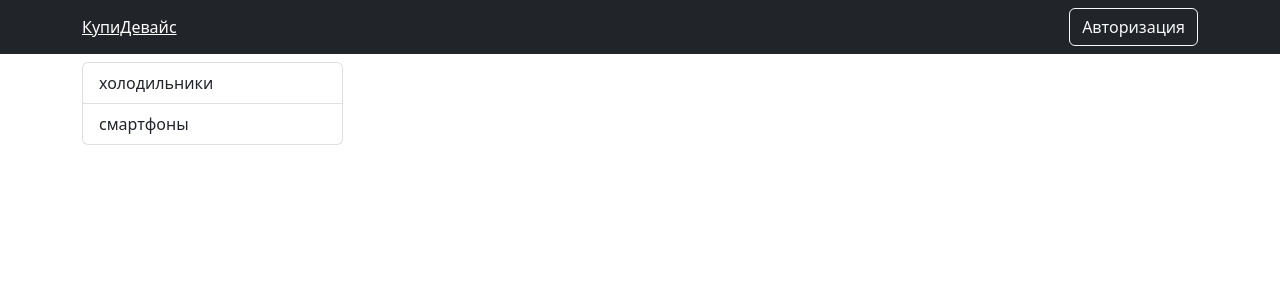
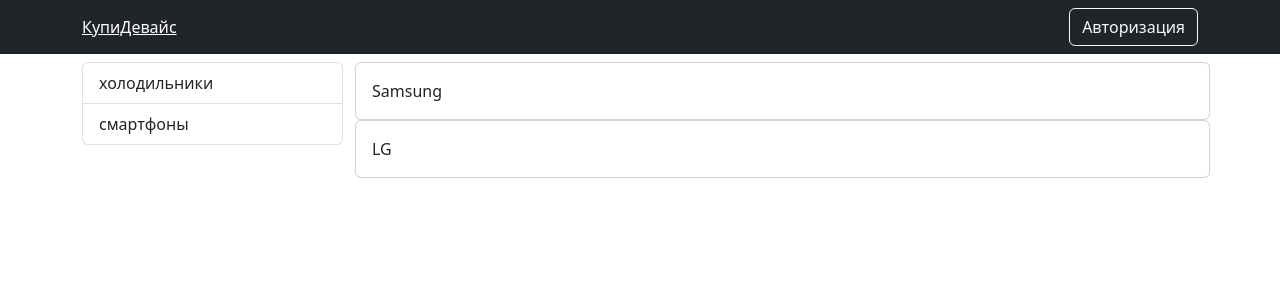
Before and after one commit to Kunduz-rahat/ecommerce-pern, a React (Create React App) app in the folder client/: page / in a window 1280 px wide. Shown: the top 300 px of the page. Built offline with nearby package versions, Linux system fonts and the light colour scheme.

Commit message:
add brandBar

```diff
--- a/client/src/App.js
+++ b/client/src/App.js
@@ -2,7 +2,6 @@
 import { BrowserRouter } from "react-router-dom";
 import AppRouter from "./components/AppRouter";
 import NavBar from "./components/NavBar";
-
 
 
 function App() {
--- /dev/null
+++ b/client/src/components/BrandBar.js
@@ -0,0 +1,19 @@
+import React, { useContext } from 'react';
+import {observer} from 'mobx-react-lite';
+import { Context } from '../index';
+import {Row, Card} from 'react-bootstrap'
+
+
+const BrandBar=observer(()=> {
+	const {device} = useContext(Context)
+  return (
+	 <Row className="d-flex">
+	 {device.brands.map(brand=>
+	 <Card key={brand.id} className="p-3">
+		{brand.name}
+	 </Card>
+	 )}
+	 </Row>
+  )
+})
+export default BrandBar
--- a/client/src/index.js
+++ b/client/src/index.js
@@ -5,6 +5,7 @@
 import { createContext } from "react";
 import UserStore from './store/UserStore';
 import DeviceStore from './store/DeviceSrore';
+import 'bootstrap/dist/css/bootstrap.min.css';
 
 export const Context = createContext(null)
 const root = ReactDOM.createRoot(document.getElementById('root'));
--- a/client/src/pages/Shop.js
+++ b/client/src/pages/Shop.js
@@ -1,7 +1,8 @@
 import React from 'react';
-import {Container, Row , Col} from 'react-bootstrap'
+import {Container, Row } from 'react-bootstrap'
+import BrandBar from '../components/BrandBar';
 import SideBar from '../components/SideBar';
-
+import Col from 'react-bootstrap/Col'
 export default function Shop() {
   return (
     <Container>
@@ -10,7 +11,7 @@
      <SideBar/>
     </Col>
     <Col md={9}>
-
+   <BrandBar/>
 </Col>
     </Row>
     </Container>
```
